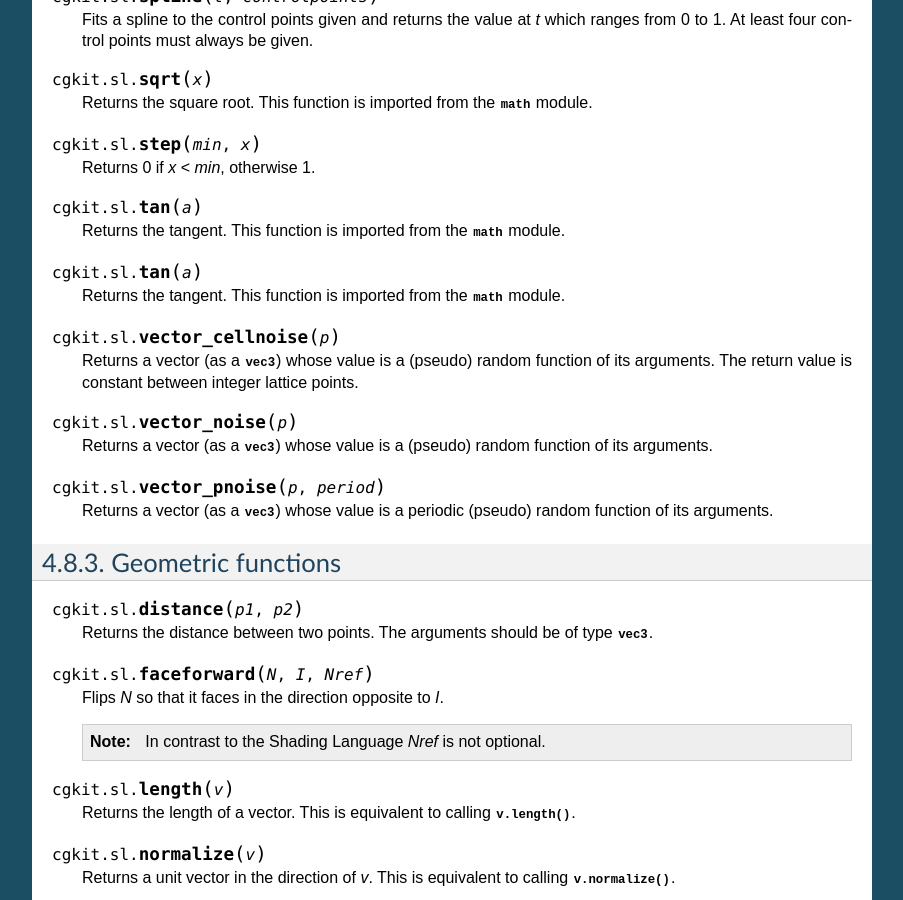
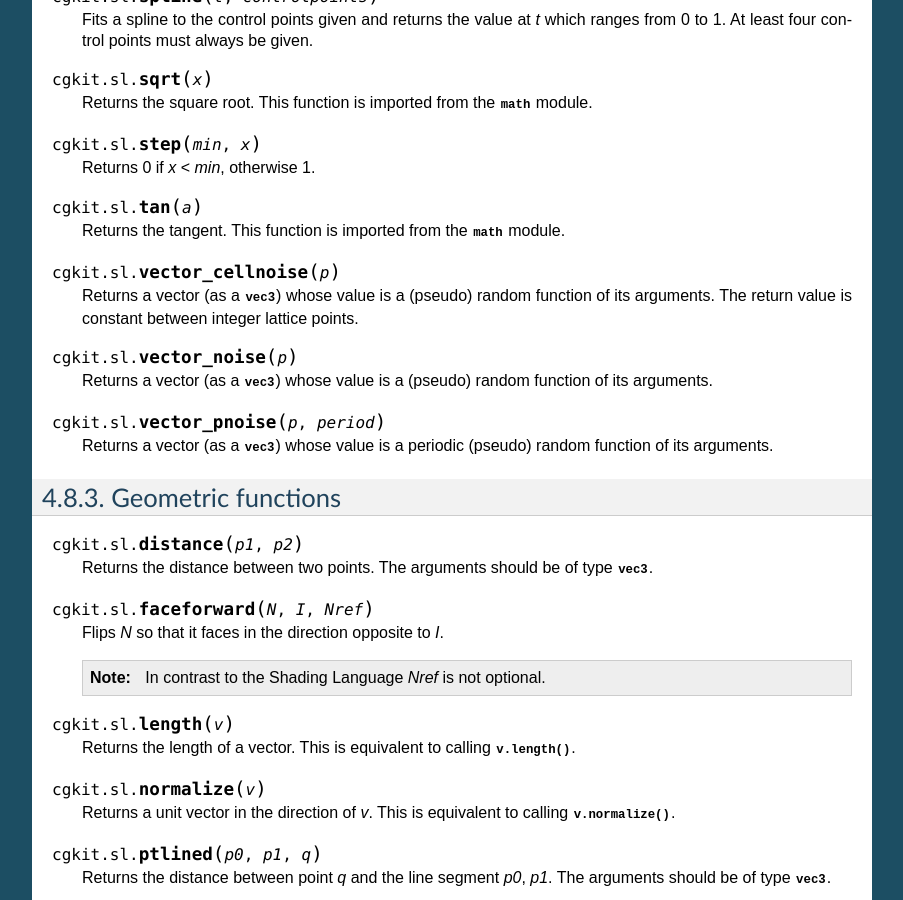
Before and after one commit to behnam/cgkit, a Sphinx documentation site: the page built from doc/source/sl.rst, in a window 1280 px wide and 900 px high, scrolled down 2827 px. Shown: the whole window, without its empty margins (198-1101 px from the left). Built offline with Sphinx 7.4.7, drawn with Linux system fonts in a browser that asks for light colours; formulas are drawn with MathJax 3; cross-references to code outside the pages are shown as plain code.

Commit message:
Removed a duplicate entry in the docs for the sl module.

```diff
--- a/doc/source/sl.rst
+++ b/doc/source/sl.rst
@@ -244,12 +244,6 @@ Math functions
 
    Returns the tangent. This function is imported from the :mod:`math` module.
 
-
-.. function:: tan(a)
-
-   Returns the tangent. This function is imported from the :mod:`math` module.
-
-
 .. function:: vector_cellnoise(p)
 
    Returns a vector (as a :class:`vec3`) whose value is a (pseudo) random function
```
